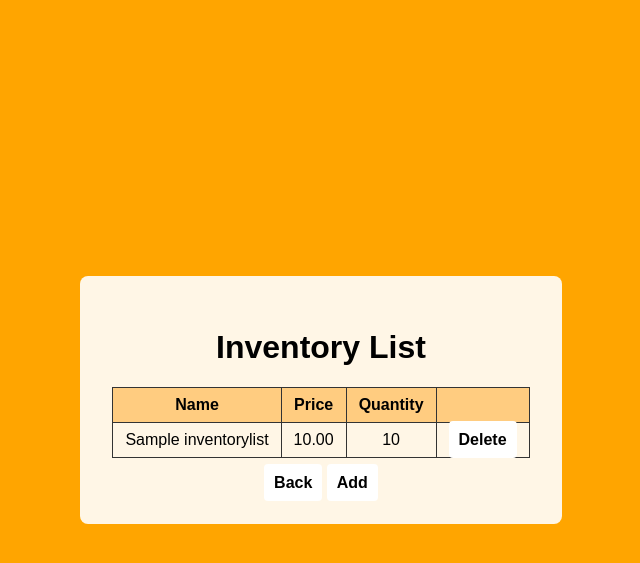
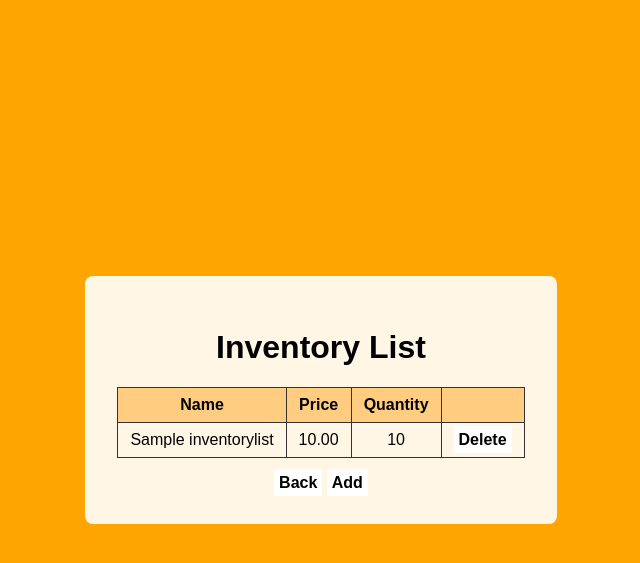
Before and after one commit to Python-inmy-pentium/sale_site, a Django app: page /recsite/inventory/ in a window 1280 px wide. Shown: the top 563 px of the page, without its empty margins (319-959 px from the left). Run offline with Django 5.2, Linux system fonts and the light colour scheme; a user stored in the database is signed in; tables that the repository leaves empty hold one stand-in row (values such as "Sample post").

Commit message:
Update inv_list.html
Editing link appearances

```diff
--- a/main_g/templates/main_g/inv_list.html
+++ b/main_g/templates/main_g/inv_list.html
@@ -34,12 +34,12 @@
             background-color: #ffcc80;
         }
         a {
-            margin: 10px 0;
-            padding: 10px;
+            margin: 5px 0;
+            padding: 5px;
             background-color: white;
             color: black;
             text-decoration: none;
-            border-radius: 4px;
+            border-radius: 2px;
             font-weight: bold;
         }
         a:hover {
```
